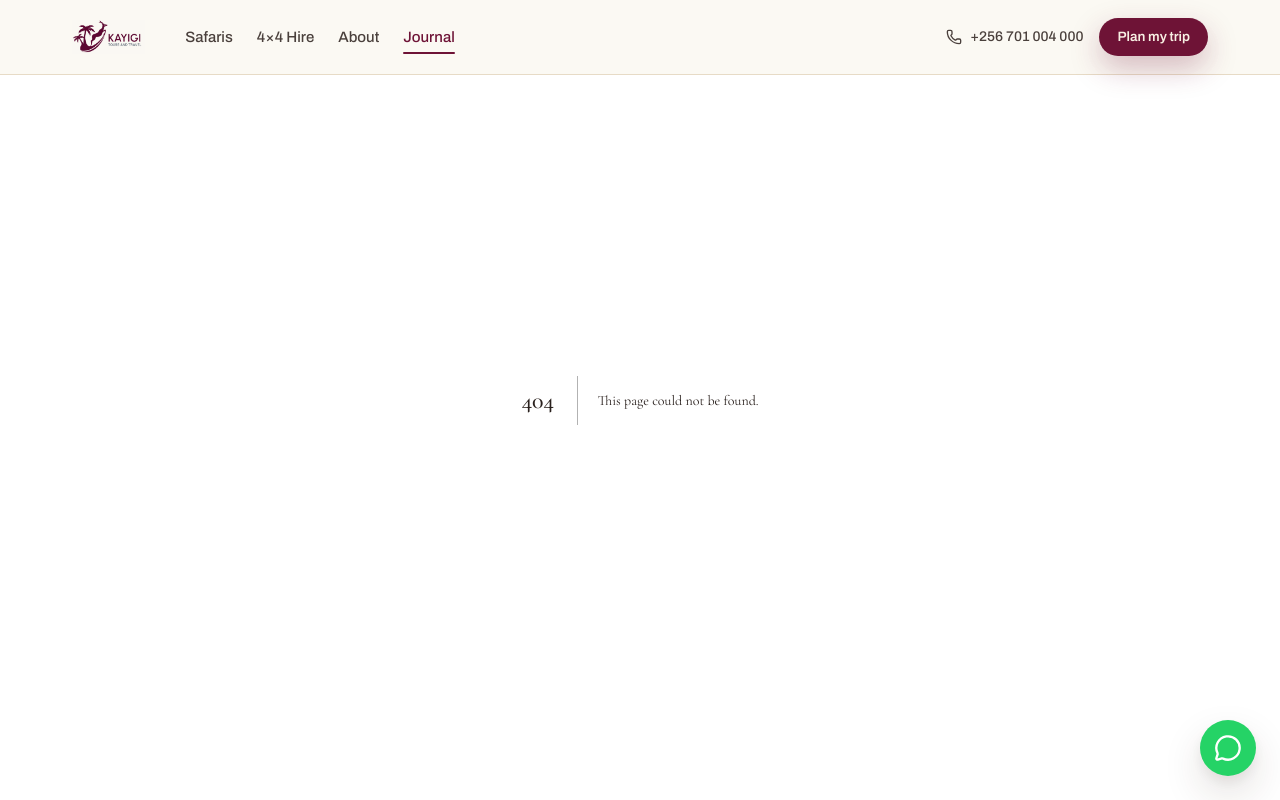
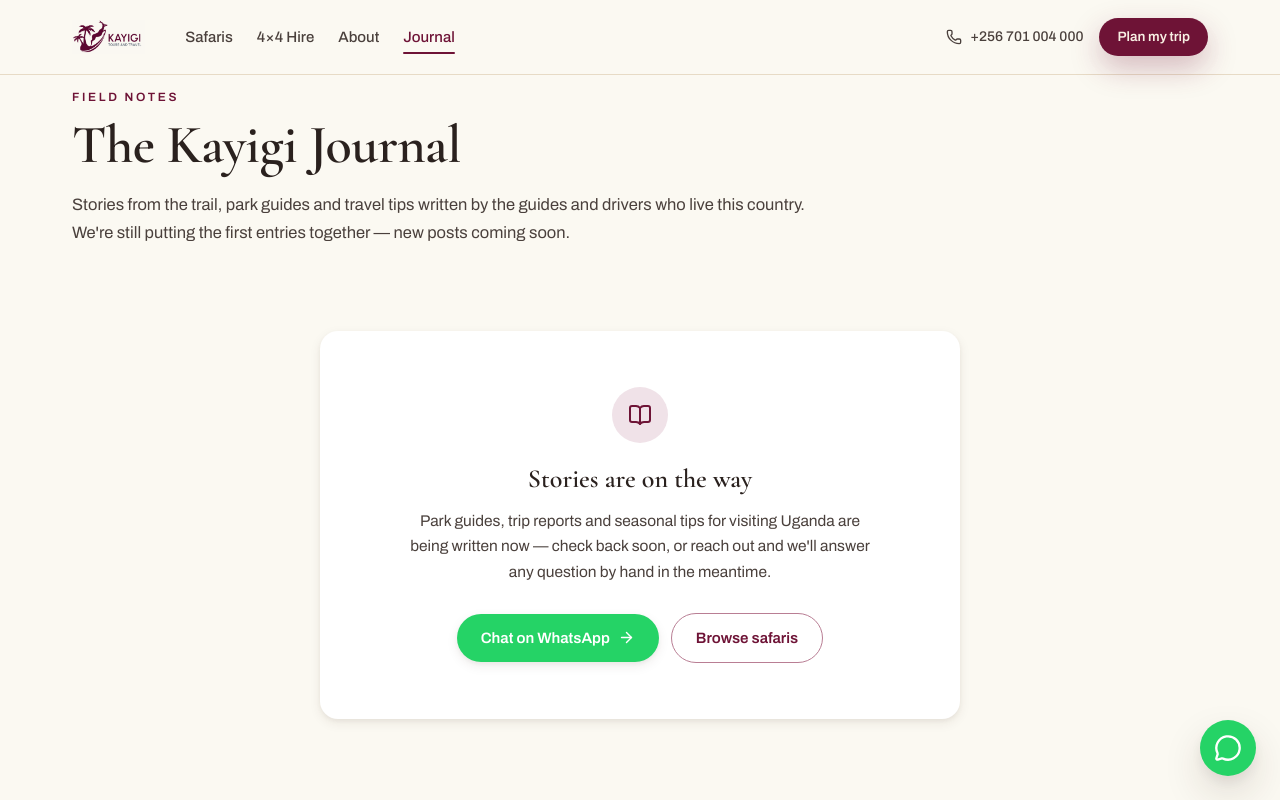
Before and after one commit to gilbatini/kayigi-tours-and-travel, a Next.js app: page /journal in a window 1280 px wide. Before the commit this address had no page. Shown: the top 800 px of the page. Built offline with nearby package versions, Linux system fonts and the light colour scheme.

Commit message:
feat: journal placeholder page

```diff
--- /dev/null
+++ b/src/app/journal/page.tsx
@@ -0,0 +1,66 @@
+import type { Metadata } from "next";
+import Link from "next/link";
+import { ArrowRight, BookOpen } from "lucide-react";
+
+export const metadata: Metadata = {
+  title: "Journal — Kayigi Tours & Travel",
+};
+
+const ctaWaHref = `https://wa.me/256701004000?text=${encodeURIComponent(
+  "Hi Kayigi, I have a question about visiting Uganda.",
+)}`;
+
+export default function JournalPage() {
+  return (
+    <main className="flex-1">
+      <section className="bg-paper py-[84px]">
+        <div className="mx-auto max-w-[1200px] px-sp-6">
+          <div className="max-w-[760px]">
+            <span className="kt-eyebrow">Field notes</span>
+            <h1 className="mt-2">The Kayigi Journal</h1>
+            <p className="mt-[18px] text-[16.5px] leading-[1.7] text-fg-2">
+              Stories from the trail, park guides and travel tips written by
+              the guides and drivers who live this country. We&apos;re still
+              putting the first entries together — new posts coming soon.
+            </p>
+          </div>
+        </div>
+      </section>
+
+      <section className="bg-paper pb-[84px]">
+        <div className="mx-auto max-w-[1200px] px-sp-6">
+          <div className="mx-auto max-w-[640px] rounded-lg bg-surface-card p-[44px] text-center shadow-md sm:p-[56px]">
+            <span className="mx-auto flex h-14 w-14 items-center justify-center rounded-full bg-maroon-100 text-maroon-600">
+              <BookOpen className="h-[24px] w-[24px]" aria-hidden="true" />
+            </span>
+            <h2 className="mt-[20px] font-display text-[26px] font-semibold leading-[1.25] text-fg-1">
+              Stories are on the way
+            </h2>
+            <p className="mx-auto mt-[12px] max-w-[480px] text-[15.5px] leading-[1.65] text-fg-2">
+              Park guides, trip reports and seasonal tips for visiting Uganda
+              are being written now — check back soon, or reach out and
+              we&apos;ll answer any question by hand in the meantime.
+            </p>
+            <div className="mt-[28px] flex flex-wrap items-center justify-center gap-3">
+              <a
+                href={ctaWaHref}
+                target="_blank"
+                rel="noopener noreferrer"
+                className="inline-flex items-center gap-2 rounded-pill bg-[#25D366] px-6 py-[13px] text-[15px] font-semibold text-white shadow-md transition-all duration-200 hover:-translate-y-px hover:shadow-lg"
+              >
+                Chat on WhatsApp
+                <ArrowRight className="size-[17px]" aria-hidden="true" />
+              </a>
+              <Link
+                href="/"
+                className="inline-flex items-center gap-2 rounded-pill border-[1.5px] border-maroon-300 px-6 py-[13px] text-[15px] font-semibold text-maroon-600 transition-all duration-200 hover:bg-maroon-100"
+              >
+                Browse safaris
+              </Link>
+            </div>
+          </div>
+        </div>
+      </section>
+    </main>
+  );
+}
```
